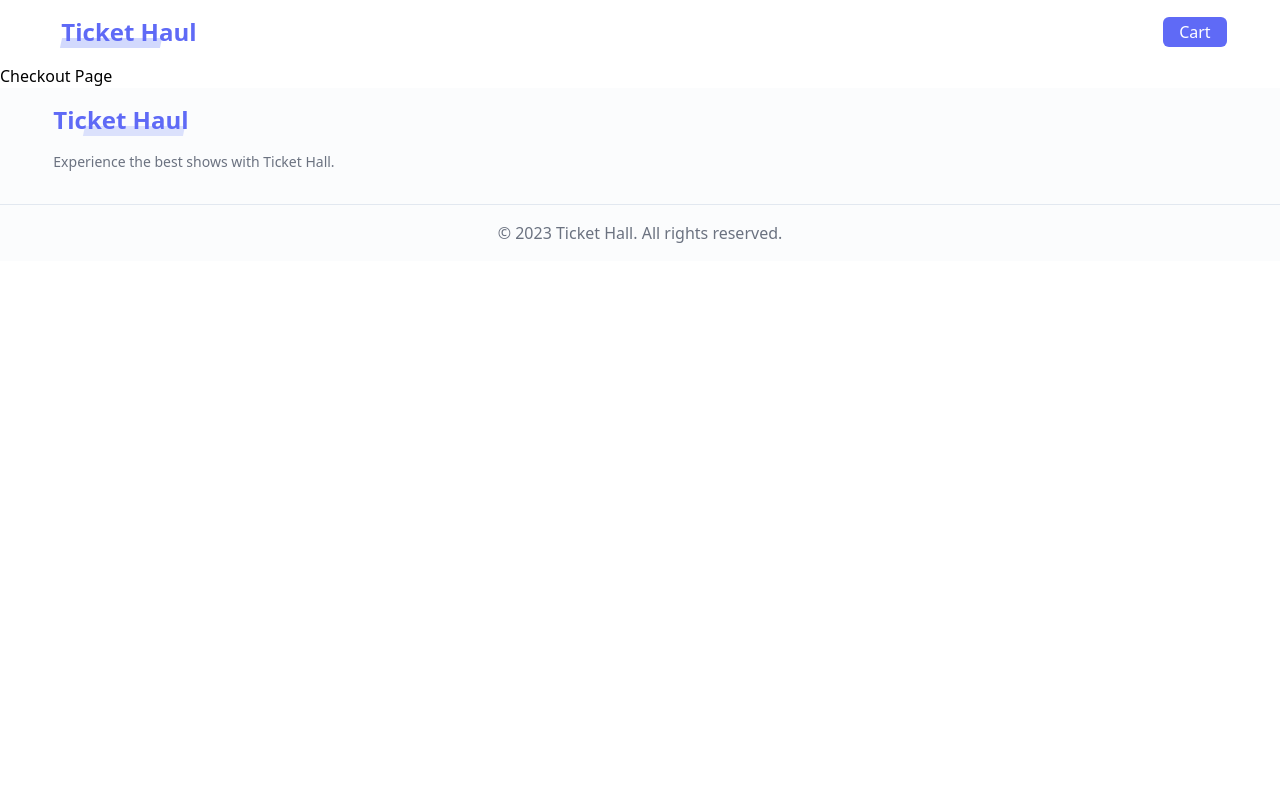
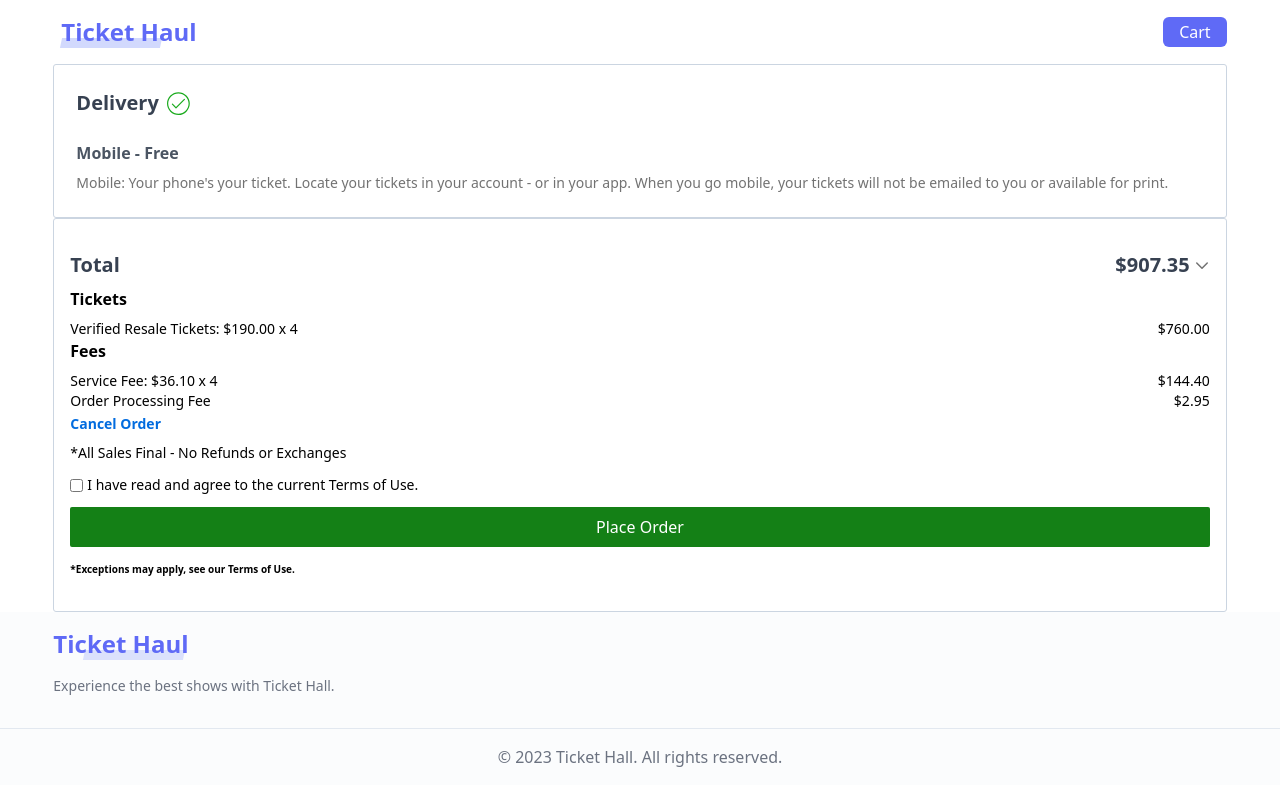
Before and after one commit to alain-kubwayo/ticket-haul, a React (Vite) app: page /checkout in a window 1280 px wide. Built offline with nearby package versions, Linux system fonts and the light colour scheme.

Commit message:
feat: add invoice and delivery components

```diff
--- /dev/null
+++ b/src/components/common/ArrowUp.jsx
@@ -0,0 +1,17 @@
+const ArrowUp = () => {
+    return (
+        <div>
+            <svg data-id="up" data-tid="up" xmlns="http://www.w3.org/2000/svg" width="16" height="16" viewBox="0 0 16 16"><g fill="none" fillRule="evenodd"><path d="M16 0H0v16h16z"></path><path fill="#262626" fillOpacity=".65" fillRule="nonzero" d="M3.278 11.559a.75.75 0 0 1-1.057-1.063l5.263-5.24a.75.75 0 0 1 1.059.001l5.238 5.24a.75.75 0 0 1-1.06 1.06L8.01 6.846l-4.733 4.713z"></path></g></svg>
+        </div>
+    );
+}
+
+const ArrowDown = () => {
+    return (
+        <div>
+            <svg data-id="down" data-tid="down" xmlns="http://www.w3.org/2000/svg" width="16" height="16" viewBox="0 0 16 16"><g fill="none" fillRule="evenodd"><path d="M16 0H0v16h16z"></path><path fill="#262626" fillOpacity=".65" fillRule="nonzero" d="M3.278 5.459A.75.75 0 0 0 2.221 6.52l5.263 5.24a.75.75 0 0 0 1.059 0L13.78 6.52a.75.75 0 0 0-1.06-1.06l-4.71 4.711L3.278 5.46z"></path></g></svg>
+        </div>
+    )
+}
+
+export {ArrowUp, ArrowDown };
--- /dev/null
+++ b/src/components/common/CheckMark.jsx
@@ -0,0 +1,13 @@
+const CheckMark = ({ className }) => {
+    return (
+        <div className={className}>
+            <svg viewBox="0 0 20 20" aria-labelledby="checkmark-circle-title" data-tid="checkmark-circle" role="img">
+                <title id="checkmark-circle-title">Section Complete</title>
+                <path d="M9.5 20c-2.538 0-4.923-.988-6.718-2.782S0 13.038 0 10.501c0-2.538.988-4.923 2.782-6.718S6.962 1 9.5 1c2.538 0 4.923.988 6.718 2.783S19 7.963 19 10.501s-.988 4.923-2.782 6.717A9.438 9.438 0 0 1 9.5 20zm0-18C4.813 2 1 5.813 1 10.5S4.813 19 9.5 19s8.5-3.813 8.5-8.5S14.187 2 9.5 2z" fill="#1bab1e"></path>
+                <path d="M7.5 14.5a.502.502 0 0 1-.354-.146l-3-3a.5.5 0 0 1 .707-.707l2.646 2.646 6.646-6.646a.5.5 0 0 1 .707.707l-7 7a.498.498 0 0 1-.354.146z" fill="#1bab1e"></path>
+            </svg>
+        </div>
+     );
+}
+
+export default CheckMark;
--- /dev/null
+++ b/src/components/modules/checkout/Delivery.jsx
@@ -0,0 +1,20 @@
+import CheckMark from "../../common/CheckMark";
+
+const Delivery = () => {
+    return (
+        <div className="border border-slate-300 bg-white p-4 rounded-[3px]">
+            <div className="py-2 rounded-[3px] p-2 px-[6px] flex flex-col gap-y-2">
+                <div className="text-gray-700 text-lg font-semibold flex gap-x-2 items-center">
+                    <p className="text-xl">Delivery</p>
+                    <CheckMark className="w-6 h-6" />
+                </div>
+                <div className="text-gray-600 text-sm pt-4">
+                    <h3 className="text-base font-semibold">Mobile - Free</h3>
+                    <p className="text-sm text-[#262626]/65 pt-2">Mobile: Your phone&apos;s your ticket. Locate your tickets in your account - or in your app. When you go mobile, your tickets will not be emailed to you or available for print.</p>
+                </div>
+            </div>
+        </div>
+    );
+}
+
+export default Delivery;
--- /dev/null
+++ b/src/components/modules/checkout/Invoice.jsx
@@ -0,0 +1,53 @@
+import { ArrowDown } from "../../common/ArrowUp";
+
+const Invoice = () => {
+    return (
+        <div>
+            <div className="border border-slate-300 bg-white py-6 rounded-[3px]">
+                <div className="py-2 rounded-[3px] p-2 px-4 flex flex-col gap-y-2">
+                    <div className="text-gray-700 text-xl font-semibold flex justify-between items-center">
+                        <h3>Total</h3>
+                        <div className="flex gap-x-1 items-center">
+                            <p>$907.35</p>
+                            <button>
+                                <ArrowDown />
+                            </button>
+                        </div>
+                    </div>
+                    <div>
+                        <div>
+                            <h4 className="mb-2 text-base font-semibold">Tickets</h4>
+                            <div className="flex justify-between text-sm">
+                                <p>Verified Resale Tickets: $190.00 x 4</p>
+                                <p>$760.00</p>
+                            </div>
+                        </div>
+                        <div>
+                            <h4 className="mb-2 text-base font-semibold">Fees</h4>
+                            <div className="flex justify-between text-sm">
+                                <p>Service Fee: $36.10 x 4</p>
+                                <p>$144.40</p>
+                            </div>
+                            <div className="flex justify-between text-sm">
+                                <p>Order Processing Fee</p>
+                                <p>$2.95</p>
+                            </div>
+                        </div>
+                        <a href="#" className="text-[#026CDF] text-sm font-semibold">Cancel Order</a>
+                    </div>
+                    <div className="text-sm flex flex-col gap-y-3">
+                        <p>*All Sales Final - No Refunds or Exchanges</p>
+                        <div className="flex items-center gap-x-1">
+                            <input type="checkbox" />
+                            <label>I have read and agree to the current <span>Terms of Use</span>.</label>
+                        </div>
+                        <button className="px-3.5 py-2 bg-[#148016] text-base text-white rounded-sm">Place Order</button>
+                        <p className="text-[10px] font-semibold">*Exceptions may apply, see our Terms of Use.</p>
+                    </div>
+                </div>
+            </div>
+        </div>
+    );
+}
+
+export default Invoice;
--- a/src/pages/Checkout.jsx
+++ b/src/pages/Checkout.jsx
@@ -1,7 +1,14 @@
+import PageWrapper from "../components/layout/PageWrapper";
+import Delivery from "../components/modules/checkout/Delivery";
+import Invoice from "../components/modules/checkout/Invoice";
+
 const Checkout = () => {
     return (
         <div>
-            Checkout Page
+            <PageWrapper>
+                <Delivery />
+                <Invoice />
+            </PageWrapper>
         </div>
     );
 }
```
Also changed, not shown: src/components/modules/Shows.jsx (indentation only).
